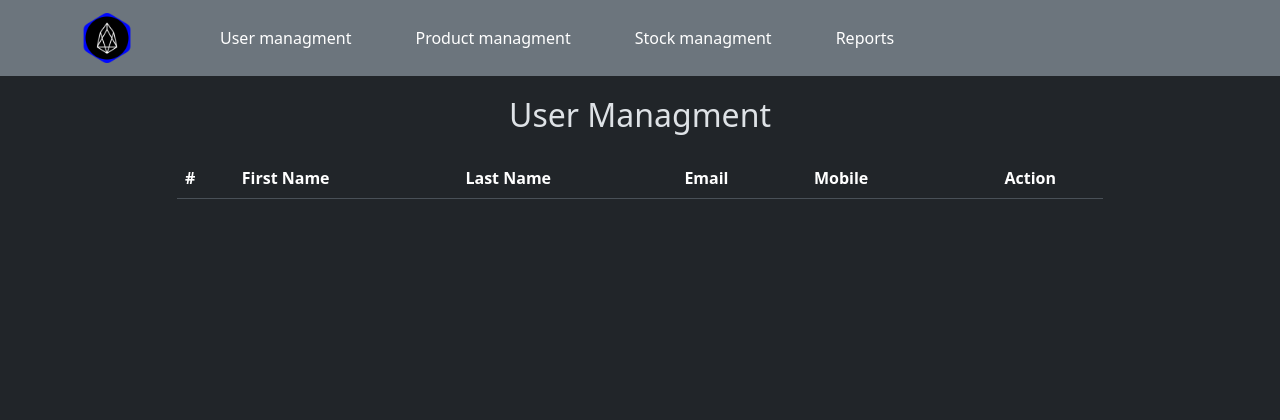
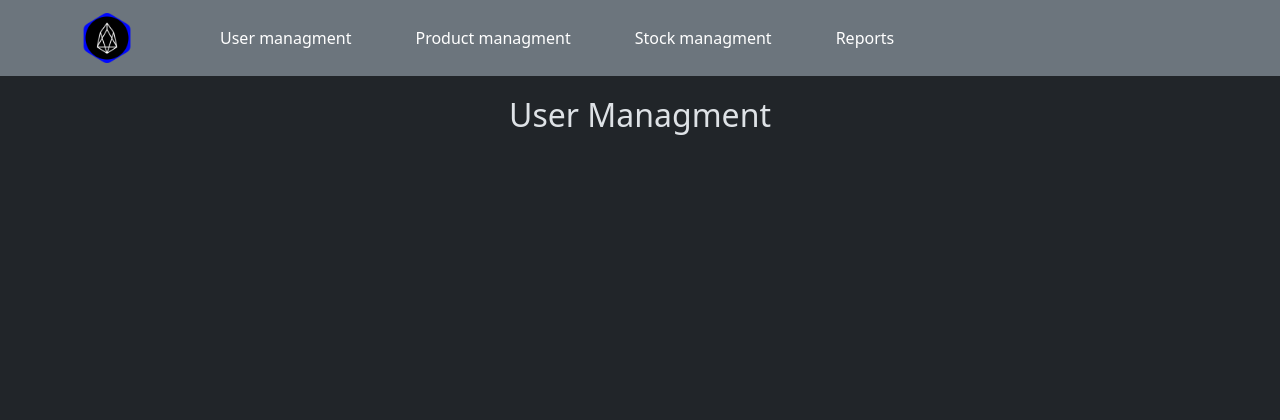
Before and after one commit to RYZENRADEON/Online-Store, a PHP site: page /Online-Store/pages/admin/adminUser.php in a window 1280 px wide. Shown: the top 420 px of the page. Run offline with PHP 8.4, Linux system fonts and the light colour scheme; the visitor is signed in with stand-in values (Sample User, id 1); data that the repository does not hold is empty.

Commit message:
removed table content and added data-page for onload page parameter

```diff
--- a/pages/admin/adminUser.php
+++ b/pages/admin/adminUser.php
@@ -15,7 +15,7 @@ if (isset($_SESSION["admin"])) {
         <link rel="stylesheet" href="../../assets/css/style.css">
     </head>
 
-    <body id="adminUserPage">
+    <body id="adminUserPage" data-page="1">
         <!-- Include the admin header -->
         <?php include 'adminHeader.php'; ?>
         <!-- Include the admin header -->
@@ -24,28 +24,10 @@ if (isset($_SESSION["admin"])) {
             <div class="row d-flex justify-content-center">
                 <div class="col-10 mt-3">
                     <h2 class="text-center">User Managment</h2>
-                    <div class="mt-4 table-responsive">
-                        <table class="table table-striped">
+                    <div class="mt-4 table-responsive" id="content">
+                        <!-- fetch user -->
 
-                            <thead>
-
-                                <tr>
-                                    <th>#</th>
-                                    <th>First Name</th>
-                                    <th>Last Name</th>
-                                    <th>Email</th>
-                                    <th>Mobile</th>
-                                    <th class="text-center">Action</th>
-                                </tr>
-
-                            </thead>
-
-                            <tbody id="tableContent">
-                                <!-- fetch user -->
-
-                                <!-- fetch user -->
-                            </tbody>
-                        </table>
+                        <!-- fetch user -->
                     </div>
                 </div>
             </div>
```
